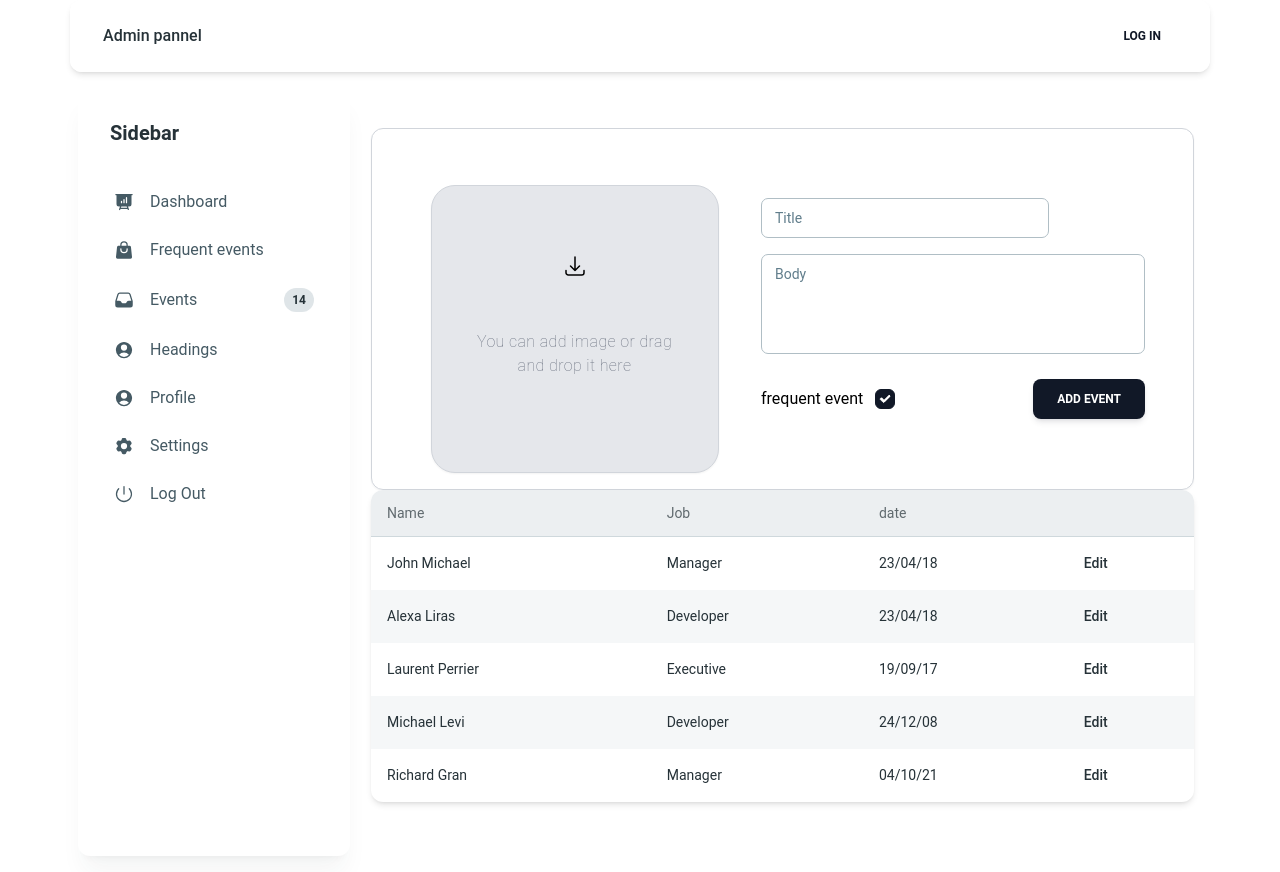
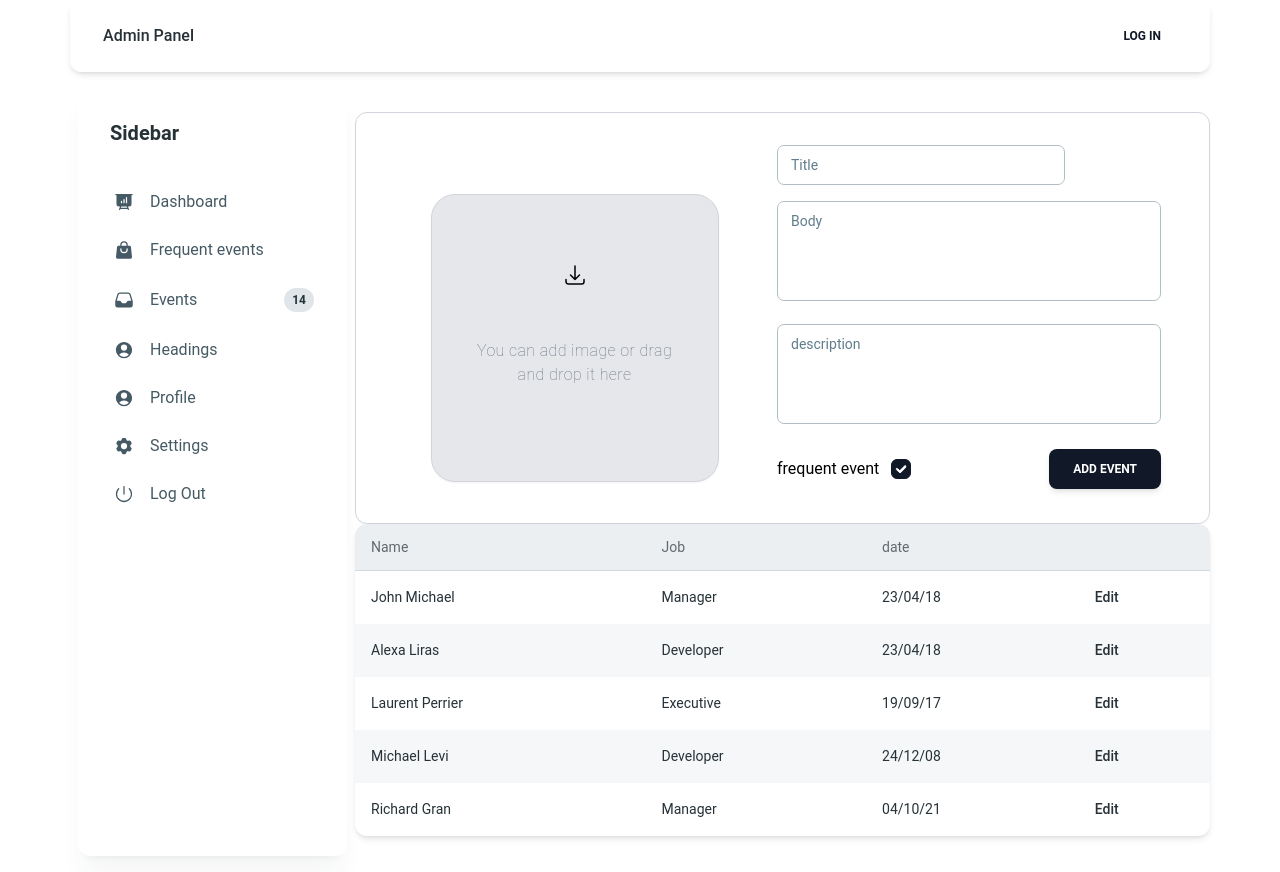
Before and after one commit to manmindersingh01/AdminPannnel, a React (Vite) app: page /frequentevents in a window 1280 px wide. Built offline with nearby package versions, Linux system fonts and the light colour scheme.

Commit message:
layoutfix

```diff
--- a/src/components/Inputform.jsx
+++ b/src/components/Inputform.jsx
@@ -16,6 +16,9 @@ const Inputform = () => {
           </div>
           <div className="flex w-96 flex-col gap-6 m-4">
             <Textarea size="md" label="Body" />
+          </div>
+          <div className="flex w-96 flex-col gap-6 m-4">
+            <Textarea size="md" label="description" />
           </div>
           <div className=' flex items-center justify-between m-4'>
             <div className=' flex justify-center items-center'>
--- a/src/components/Layout.jsx
+++ b/src/components/Layout.jsx
@@ -25,12 +25,12 @@ const Layout = () => {
 
   return (
     <div>
-      <div className='mx-auto max-w-screen-xl h-auto grid grid-cols-4'>
-        <div className='col-span-4'>
+      <div className="relative mx-auto max-w-screen-xl h-auto md:grid md:grid-cols-4 flex flex-col">
+        <div className="col-span-4  top-0 md:z-30 z-50 ">
           <NavbarDefault />
         </div>
-        <div className='mx-auto max-w-screen-xl py-2 lg:px-2 lg:py-4 hidden lg:block row-span-3'>
-          <Card className="h-[calc(100vh-2rem)] w-full max-w-[20rem] p-4 shadow-xl shadow-blue-gray-900/5">
+        <div className="col-span-1 py-2 lg:px-2 lg:py-4 hidden lg:block row-span-3 md:z-40 ">
+          <Card className="h-[calc(100vh-2rem)] w-full max-w-[20rem] p-4 shadow-xl shadow-blue-gray-900/5 bg-white">
             <div className="mb-2 p-4">
               <Typography variant="h5" color="blue-gray">
                 Sidebar
@@ -85,7 +85,7 @@ const Layout = () => {
             </List>
           </Card>
         </div>
-        <div className='col-span-3 row-span-3 m-4'>
+        <div className="col-span-3 row-span-3 md:z-50 z-10">
           <Outlet />
         </div>
       </div>
--- a/src/components/NavbarDefault.jsx
+++ b/src/components/NavbarDefault.jsx
@@ -8,7 +8,6 @@ import {
 } from "@material-tailwind/react";
 import {
   Card,
-
   List,
   ListItem,
   ListItemPrefix,
@@ -23,18 +22,18 @@ import {
   InboxIcon,
   PowerIcon,
 } from "@heroicons/react/24/solid";
+import { useNavigate } from "react-router-dom";
 
 export function NavbarDefault() {
+  const navigate = useNavigate();
   const [openNav, setOpenNav] = React.useState(false);
 
   React.useEffect(() => {
     window.addEventListener(
       "resize",
-      () => window.innerWidth >= 960 && setOpenNav(false),
+      () => window.innerWidth >= 960 && setOpenNav(false)
     );
   }, []);
-
-
 
   return (
     <Navbar className="mx-auto max-w-screen-xl px-4 py-2 lg:px-8 lg:py-4">
@@ -44,14 +43,12 @@ export function NavbarDefault() {
           href="#"
           className="mr-4 cursor-pointer py-1.5 font-medium"
         >
-          Admin pannel
+          Admin Panel
         </Typography>
-        {/* <div className="hidden lg:block">{navList}</div> */}
         <div className="flex items-center gap-x-1">
           <Button variant="text" size="sm" className="hidden lg:inline-block">
             <span>Log In</span>
           </Button>
-
         </div>
         <IconButton
           variant="text"
@@ -91,14 +88,12 @@ export function NavbarDefault() {
           )}
         </IconButton>
       </div>
+      <div className="">
         <MobileNav open={openNav}>
-        <div className="container mx-auto absolute z-30">
-          {/* {navList} */}
+          <div className="container mx-auto absolute z-20   ">
             <div className="flex items-center gap-x-1">
-            {/* <Button fullWidth variant="text" size="sm" className="">
-              <span>Log In</span>
-            </Button> */}
-            <Card className="h-[calc(100vh-2rem)] w-full max-w-[20rem] p-4 shadow-xl shadow-blue-gray-900/5">
+              <div className="bg-white bg-opacity-100">
+                <Card className="h-[calc(100vh-2rem)] w-full max-w-[20rem] p-4 shadow-xl shadow-blue-gray-900/5 bg-white">
                   <div className="mb-2 p-4">
                     <Typography variant="h5" color="blue-gray">
                       Sidebar
@@ -109,22 +104,28 @@ export function NavbarDefault() {
                       <ListItemPrefix>
                         <PresentationChartBarIcon className="h-5 w-5" />
                       </ListItemPrefix>
-                  Dashboard
+                      <button onClick={() => navigate('/dash')}>Dashboard</button>
                     </ListItem>
                     <ListItem>
                       <ListItemPrefix>
                         <ShoppingBagIcon className="h-5 w-5" />
                       </ListItemPrefix>
-                  E-Commerce
+                      <button onClick={() => navigate('/frequentevents')}>Frequent events</button>
                     </ListItem>
                     <ListItem>
                       <ListItemPrefix>
                         <InboxIcon className="h-5 w-5" />
                       </ListItemPrefix>
-                  Inbox
+                      <button onClick={() => navigate('/events')}>Events</button>
                       <ListItemSuffix>
                         <Chip value="14" size="sm" variant="ghost" color="blue-gray" className="rounded-full" />
                       </ListItemSuffix>
+                    </ListItem>
+                    <ListItem>
+                      <ListItemPrefix>
+                        <UserCircleIcon className="h-5 w-5" />
+                      </ListItemPrefix>
+                      <button onClick={() => navigate('/text')}>Headings</button>
                     </ListItem>
                     <ListItem>
                       <ListItemPrefix>
@@ -146,13 +147,12 @@ export function NavbarDefault() {
                     </ListItem>
                   </List>
                 </Card>
-
-            {/* <Button fullWidth variant="gradient" size="sm" className="">
-              <span>Sign in</span>
-            </Button> */}
+              </div>
             </div>
           </div>
         </MobileNav>
+      </div>
+
     </Navbar>
   );
 }
--- a/src/pages/Dashboard.jsx
+++ b/src/pages/Dashboard.jsx
@@ -4,7 +4,7 @@ import BarChart from '../components/BarChart'
 
 const Dashboard = () => {
   return (
-    <div className=' flex justify-center items-center w-full h-full g'>
+    <div className='flex-col justify-center items-center  gap-3 flex  md:flex md:justify-center md:items-center w-full h-full'>
       <div>
         <ReachGraph />
 
--- a/src/pages/Events.jsx
+++ b/src/pages/Events.jsx
@@ -6,7 +6,7 @@ import React from 'react'
 const Events = () => {
   return (
     <div>
-      <span className=' border-2 border-gray-300 p-2 rounded-md'>Here you can add all  of your events</span>
+
       <div>
         <Inputform />
         <Table />
--- a/src/pages/FrequentEvents.jsx
+++ b/src/pages/FrequentEvents.jsx
@@ -3,8 +3,8 @@ import Inputform from '../components/Inputform'
 import Table from '../components/Table'
 const FrequentEvents = () => {
   return (
-    <div>
-      <div>
+    <div className=' w-full'>
+      <div className=''>
         <Inputform />
         <Table />
       </div>
--- a/src/pages/PageText.jsx
+++ b/src/pages/PageText.jsx
@@ -10,7 +10,7 @@ import {
 const PageText = () => {
   return (
     <div className=' h-full w-full flex items-center justify-center pb-24'>
-      <Card color="transparent" shadow={false}>
+      <Card shadow={false} className=' '>
         <Typography variant="h4" color="blue-gray">
           Page text
         </Typography>
```
Lines whose indentation alone changed are shown as unchanged.
